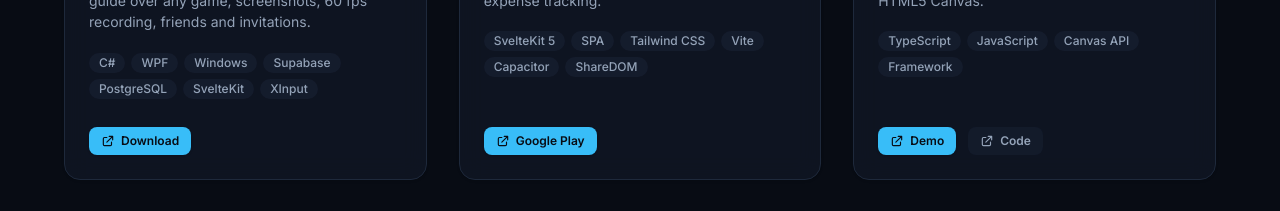
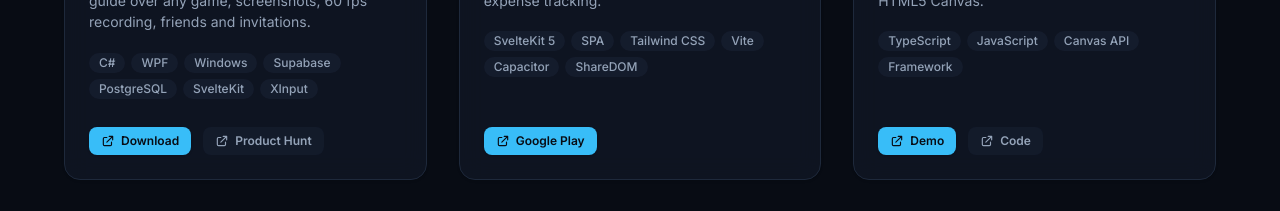
Before and after one commit to Erickgiber/portafolio, a Svelte app: page / in a window 1280 px wide. Shown: the part 2720-2931 px from the top of the page. Built offline with nearby package versions, Linux system fonts and the light colour scheme; no server answers.

Commit message:
Añade el enlace de Product Hunt de Vitral en su card y en su página

```diff
--- a/src/VitralPage.svelte
+++ b/src/VitralPage.svelte
@@ -14,7 +14,7 @@
   import { formatMoney } from "./lib/checkout/rate";
   import { checkoutAvailable, loadConfig } from "./lib/checkout/api";
   import { checkoutCopy, fill } from "./lib/data/checkout";
-  import { vitralCopy } from "./lib/data/vitral";
+  import { VITRAL_PRODUCT_HUNT_URL, vitralCopy } from "./lib/data/vitral";
   import {
     downloadInstaller,
     loadManifest,
@@ -411,6 +411,15 @@
               <p class="text-2xl font-bold tracking-tight">Vitral</p>
               <p class="text-xs font-semibold text-primary">{copy.badge}</p>
             </div>
+            <a
+              href={VITRAL_PRODUCT_HUNT_URL}
+              target="_blank"
+              rel="noopener noreferrer"
+              class="ml-auto self-start inline-flex items-center gap-1.5 rounded-full px-2.5 py-1 text-[11px] font-semibold text-muted-foreground bg-muted/40 dark:bg-muted/20 ring-1 ring-black/[0.04] dark:ring-white/[0.08] hover:text-[#da552f] transition-colors"
+            >
+              <Icon icon="simple-icons:producthunt" class="w-3.5 h-3.5" />
+              Product Hunt
+            </a>
           </div>
 
           <h1 class="text-4xl sm:text-5xl xl:text-6xl font-extrabold tracking-tight leading-[1.05]">
--- a/src/lib/data/projects.ts
+++ b/src/lib/data/projects.ts
@@ -1,3 +1,5 @@
+import { VITRAL_PRODUCT_HUNT_URL } from "./vitral";
+
 export type ProjectLink = {
   label: "Demo" | "Código" | "Google Play" | "Docs" | "NPM" | string;
   href: string;
@@ -26,6 +28,11 @@ export const projects: Project[] = [
         label: "Descargar",
         href: "/vitral/",
         variant: "primary",
+      },
+      {
+        label: "Product Hunt",
+        href: VITRAL_PRODUCT_HUNT_URL,
+        variant: "muted",
       },
     ],
     icon: "mdi:controller",
--- a/src/lib/data/vitral.ts
+++ b/src/lib/data/vitral.ts
@@ -1,5 +1,7 @@
 import type { Locale } from "../i18n/translations";
 import type { ViewerCopy } from "../viewer/types";
+
+export const VITRAL_PRODUCT_HUNT_URL = "https://www.producthunt.com/products/vitral";
 
 export type VitralFeature = {
   icon: string;
```
